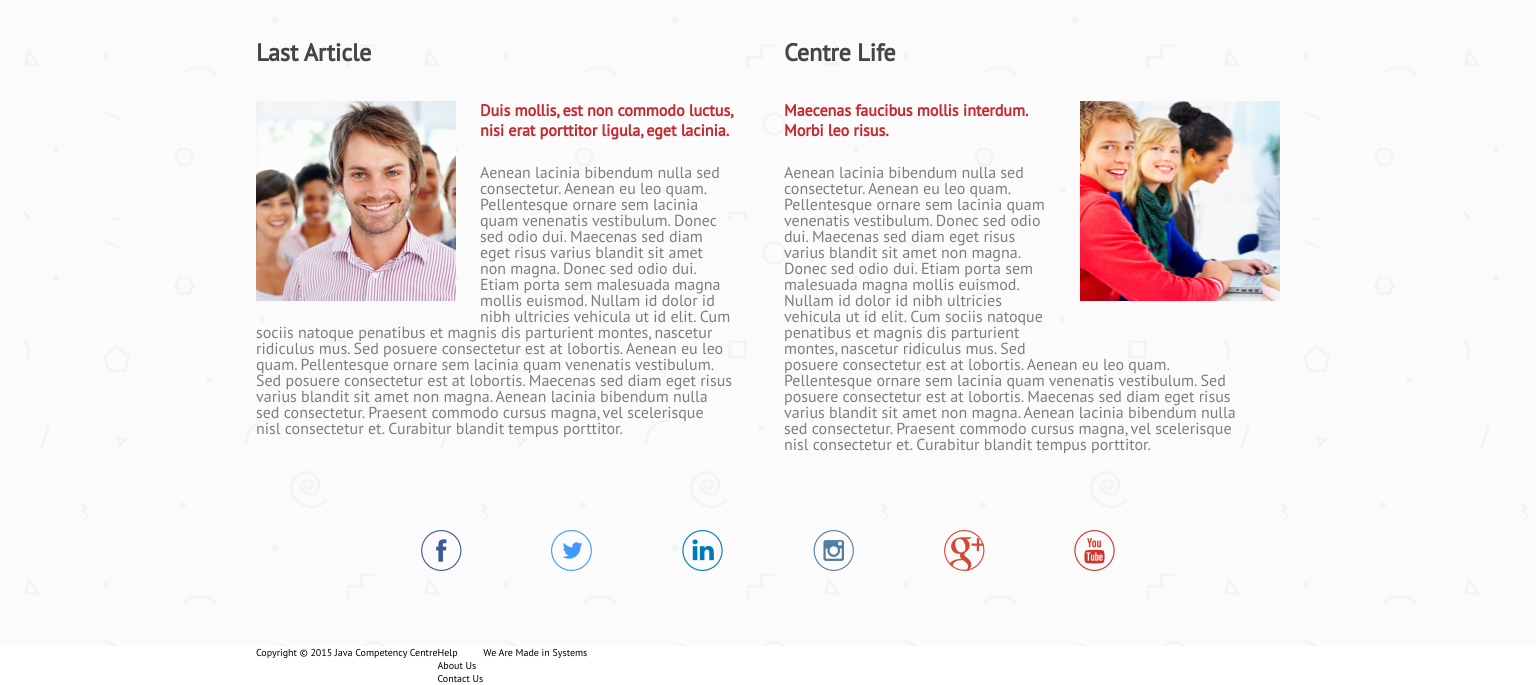
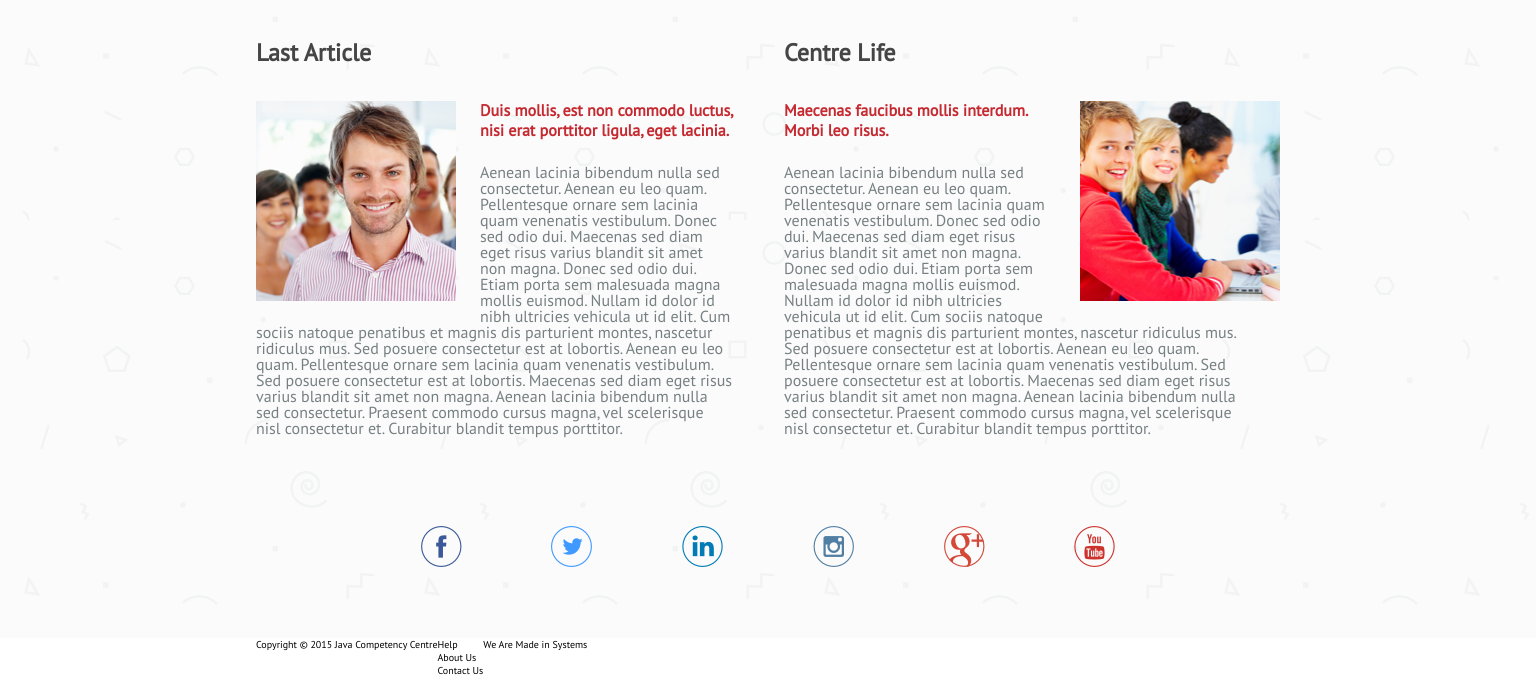
Before and after one commit to Krolik-E/Work, a plain HTML site: page Javaday/index.html in a window 1536 px wide. Shown: the part 1199-1884 px from the top of the page. Drawn offline with Linux system fonts and the light colour scheme.

Commit message:
contacts done

```diff
--- a/Javaday/css/main.css
+++ b/Javaday/css/main.css
@@ -785,6 +785,11 @@ button {
         float: left;
         margin: 0 30px 10px 0;
     }
+
+    .article__img_right {
+        float: right;
+        margin: 0 0 10px 30px;
+    }
 }
 
 @media screen and (min-width: 1440px) {
@@ -792,11 +797,11 @@ button {
         float: left;
         margin: 0 24px 10px 0;
     }
-}
 
-.article__img_right {
-    float: right;
-    margin: 0 0 50px 25px;
+    .article__img_right {
+        float: right;
+        margin: 0 0 10px 24px;
+    }
 }
 
 .article__title_article {
@@ -832,12 +837,8 @@ button {
 
 /* CONTACTS */
 
-.container_contacts {
-    padding: 0 150px;
-}
-
 .container__contacts {
-    padding: 35px 0;
+    padding: 48px 0;
     width: 100%;
     display: flex;
     align-items: center;
@@ -846,15 +847,27 @@ button {
 
 @media screen and (min-width: 768px) {
     .container__contacts {
-        padding: 55px 0;
+        padding: 70px 82px;
+    }
+}
+
+@media screen and (min-width: 1440px) {
+    .container__contacts {
+        padding: 70px 164px;
     }
 }
 
 .contact {
     display: block;
-    padding: 40px 35px;
+    padding: 15px;
     background-position: center;
     background-repeat: no-repeat;
+}
+
+@media screen and (min-width: 768px) {
+    .contact {
+        padding: 21px;
+    }
 }
 
 .contact_fb {
```
